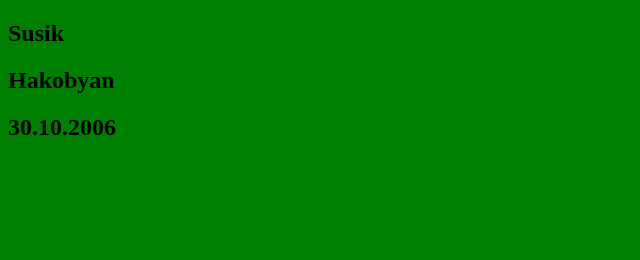
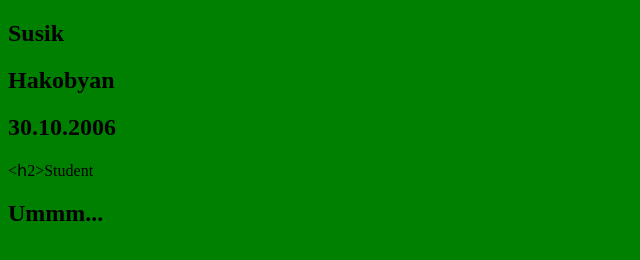
Before and after one commit to Susik45/New, a plain HTML site: page index.html in a window 1280 px wide. Shown: the whole page, without its empty margins (0-640 px from the left). Drawn offline with Linux system fonts and the light colour scheme.

Commit message:
New html and css

```diff
--- a/index.html
+++ b/index.html
@@ -8,5 +8,7 @@
         <h2>Susik</h2>
         <h2>Hakobyan</h2>
         <h2>30.10.2006</h2>
+        <հ2>Student</h2>
+        <h2>Ummm...</h2>
     </body>
 </html>
```
